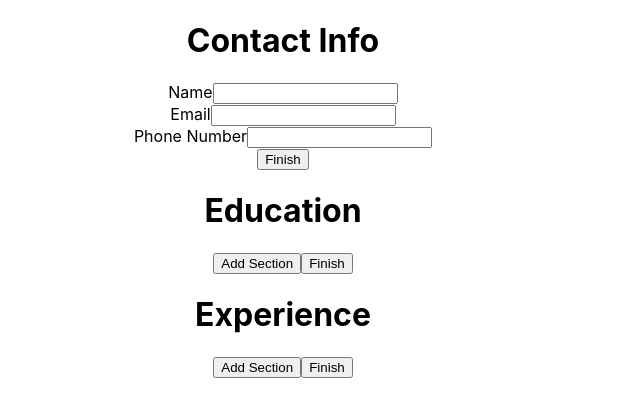
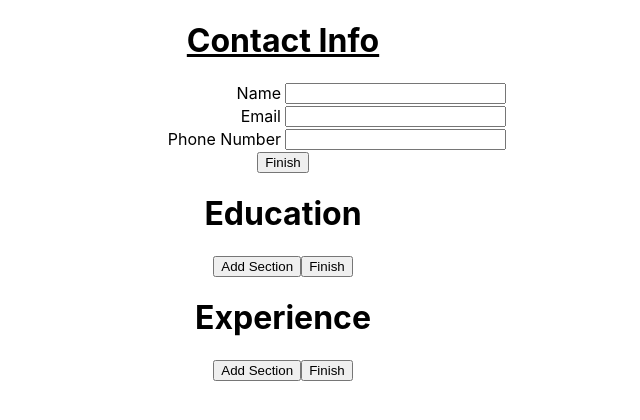
Before and after one commit to zyzaya/cv, a React (Create React App) app: page / in a window 1280 px wide. Shown: the top 420 px of the page, without its empty margins (357-997 px from the left). Built offline with nearby package versions, Linux system fonts and the light colour scheme; the HTML template or start-up script is replaced by a standard one.

Commit message:
add styling for Contact Info

```diff
--- a/src/components/PersonalInfo.js
+++ b/src/components/PersonalInfo.js
@@ -1,4 +1,5 @@
 import React from 'react';
+import '../styles/PersonalInfo.css';
 import Text from './Text';
 
 export default class PersonalInfo extends React.Component {
@@ -26,7 +27,7 @@ export default class PersonalInfo extends React.Component {
 
   render() {
     return (
-      <div className="div">
+      <div className="PersonalInfo">
         <h1>Contact Info</h1>
         <Text
           name="Name"
--- a/src/components/Text.js
+++ b/src/components/Text.js
@@ -1,4 +1,5 @@
 import React from 'react';
+import '../styles/Text.css';
 
 export default class Text extends React.Component {
   constructor(props) {
@@ -15,7 +16,7 @@ export default class Text extends React.Component {
   render() {
     if (this.props.edit)
       return (
-        <div>
+        <div className="Text">
           <label htmlFor="name">{this.props.name}</label>
           <input
             type={this.props.type}
@@ -26,7 +27,7 @@ export default class Text extends React.Component {
       );
     else
       return (
-        <div className="">
+        <div className="Text">
           <label htmlFor="name">{this.props.name}</label>
           <span>{this.state.value}</span>
         </div>
--- /dev/null
+++ b/src/styles/PersonalInfo.css
@@ -0,0 +1,12 @@
+* {
+  /* border: 1px solid black; */
+}
+
+.PersonalInfo {
+  margin: auto;
+  max-width: 450px;
+}
+
+.PersonalInfo > h1 {
+  text-decoration-line: underline;
+}
--- /dev/null
+++ b/src/styles/Text.css
@@ -0,0 +1,12 @@
+.Text {
+  display: grid;
+  grid-template-columns: 1fr 1fr;
+}
+
+.Text > * {
+  margin: 1px 2px;
+}
+
+.Text > label {
+  text-align: end;
+}
```
